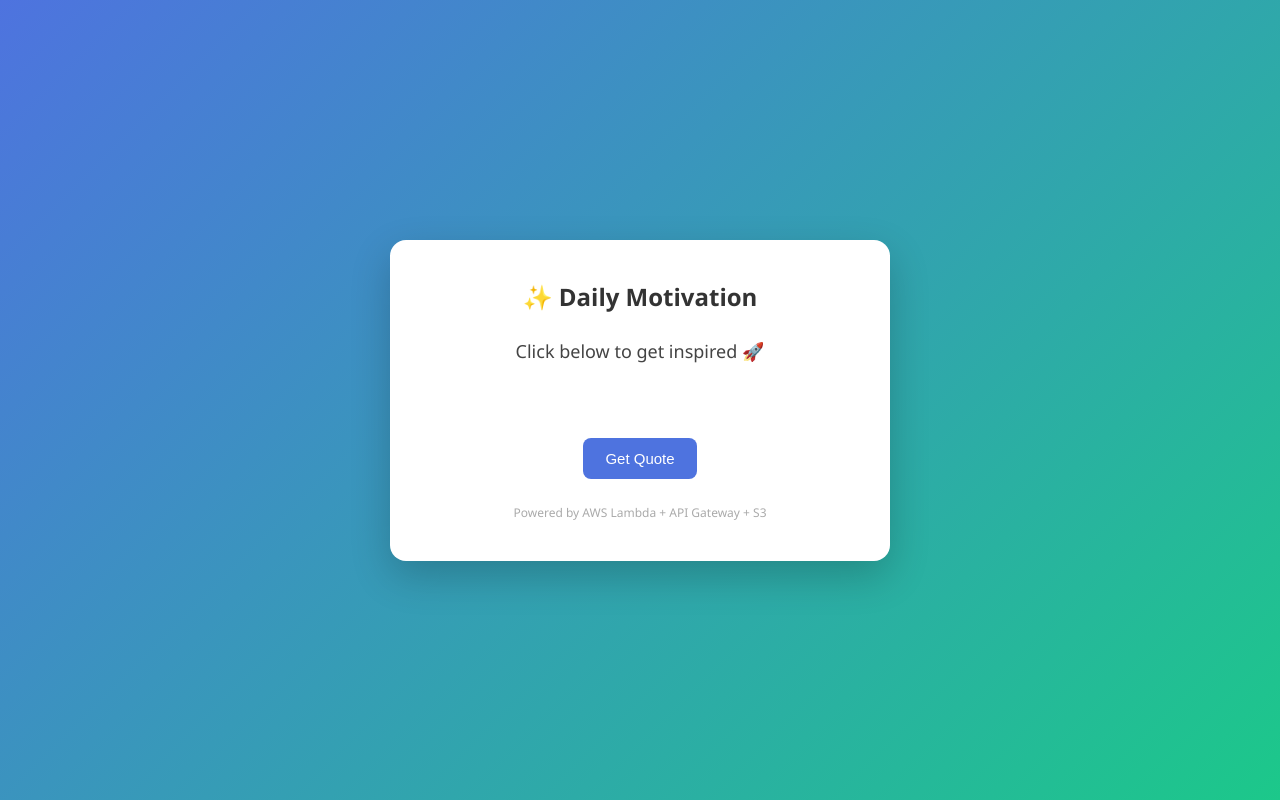
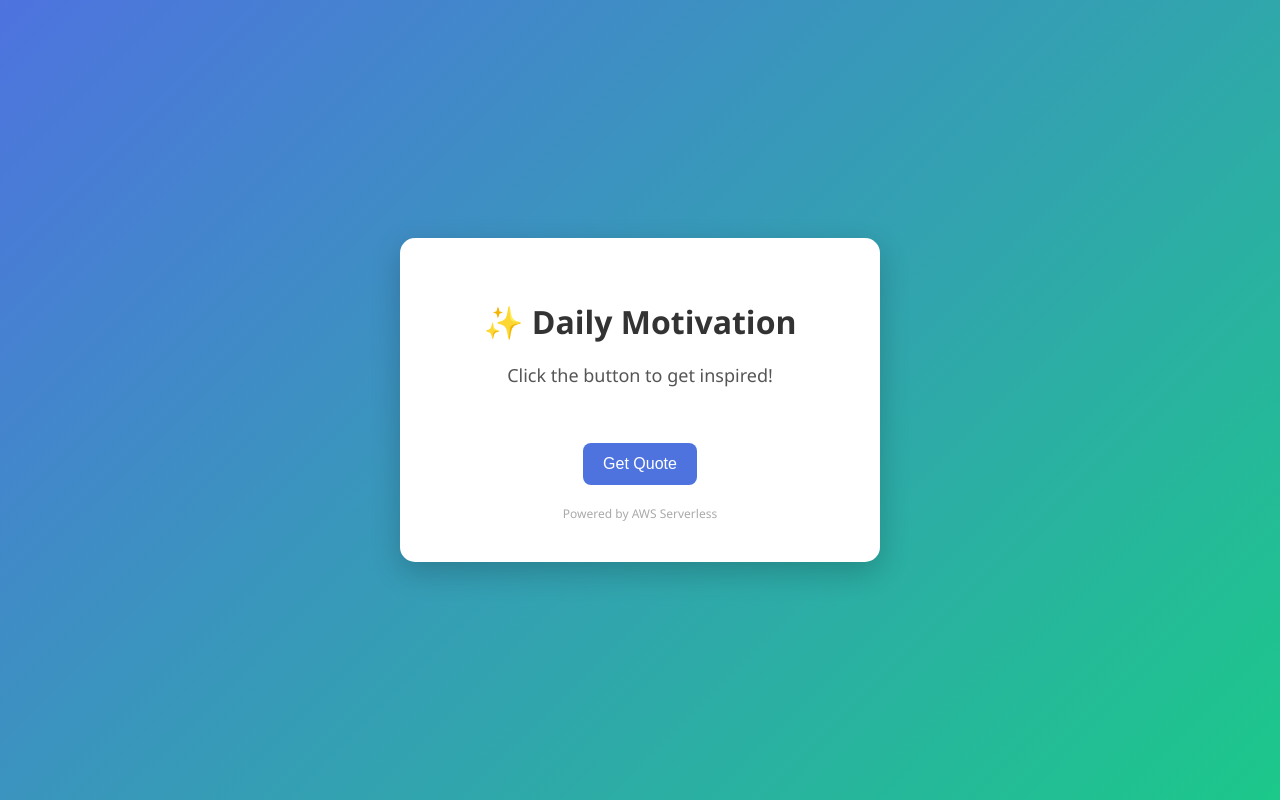
Before and after one commit to AKash112005/Serverless-Quote-Generator, a plain HTML site: page index.html in a window 1280 px wide. Drawn offline with Linux system fonts and the light colour scheme.

Commit message:
Improved frontend UI and structured Lambda response

```diff
--- a/index.html
+++ b/index.html
@@ -3,89 +3,65 @@
 <head>
 <meta charset="UTF-8">
 <meta name="viewport" content="width=device-width, initial-scale=1.0">
-<title>Daily Motivation | Serverless App</title>
+<title>Quote Generator | Serverless App</title>
 
 <style>
-* {
+body {
     margin: 0;
-    padding: 0;
-    box-sizing: border-box;
-}
-
-body {
     font-family: 'Segoe UI', Tahoma, Geneva, Verdana, sans-serif;
     background: linear-gradient(135deg, #4e73df, #1cc88a);
     display: flex;
     justify-content: center;
     align-items: center;
     height: 100vh;
-    padding: 20px;
 }
 
 .container {
-    background: #ffffff;
+    background: white;
     padding: 40px;
-    border-radius: 16px;
-    box-shadow: 0 15px 40px rgba(0,0,0,0.2);
-    width: 100%;
-    max-width: 500px;
+    border-radius: 15px;
+    box-shadow: 0 10px 30px rgba(0,0,0,0.2);
+    width: 400px;
     text-align: center;
-    transition: transform 0.3s ease;
-}
-
-.container:hover {
-    transform: translateY(-5px);
+    transition: 0.3s ease;
 }
 
 h1 {
-    margin-bottom: 25px;
+    margin-bottom: 20px;
     color: #333;
-    font-size: 24px;
-}
-
-.quote-box {
-    margin: 20px 0;
-    min-height: 80px;
 }
 
 #quote {
     font-size: 18px;
-    color: #444;
-    margin-bottom: 10px;
-    line-height: 1.5;
-}
-
-#author {
-    font-size: 14px;
-    color: #777;
-    font-style: italic;
+    color: #555;
+    margin: 20px 0;
+    min-height: 60px;
 }
 
 button {
-    padding: 12px 22px;
+    padding: 12px 20px;
     border: none;
     border-radius: 8px;
     background: #4e73df;
     color: white;
-    font-size: 15px;
+    font-size: 16px;
     cursor: pointer;
-    transition: all 0.3s ease;
+    transition: 0.3s ease;
 }
 
 button:hover {
     background: #2e59d9;
-    transform: scale(1.05);
 }
 
 .loader {
     display: none;
     margin-top: 15px;
     font-size: 14px;
-    color: #999;
+    color: #888;
 }
 
 .footer {
-    margin-top: 25px;
+    margin-top: 20px;
     font-size: 12px;
     color: #aaa;
 }
@@ -96,41 +72,25 @@ button:hover {
 
 <div class="container">
     <h1>✨ Daily Motivation</h1>
-
-    <div class="quote-box">
-        <div id="quote">Click below to get inspired 🚀</div>
-        <div id="author"></div>
-    </div>
-
+    <div id="quote">Click the button to get inspired!</div>
     <button onclick="getQuote()">Get Quote</button>
-    <div class="loader" id="loader">Fetching quote...</div>
-
-    <div class="footer">
-        Powered by AWS Lambda + API Gateway + S3
-    </div>
+    <div class="loader" id="loader">Loading...</div>
+    <div class="footer">Powered by AWS Serverless</div>
 </div>
 
 <script>
 function getQuote() {
     const loader = document.getElementById("loader");
     const quoteBox = document.getElementById("quote");
-    const authorBox = document.getElementById("author");
 
     loader.style.display = "block";
     quoteBox.innerText = "";
-    authorBox.innerText = "";
 
     fetch("https://8eyvmkf3f7.execute-api.ap-southeast-2.amazonaws.com")
         .then(response => response.json())
         .then(data => {
             loader.style.display = "none";
-
-            if (data.success) {
-                quoteBox.innerText = `"${data.data.quote}"`;
-                authorBox.innerText = `— ${data.data.author}`;
-            } else {
-                quoteBox.innerText = "No quote available.";
-            }
+            quoteBox.innerText = `"${data.quote}"`;
         })
         .catch(error => {
             loader.style.display = "none";
```
Also changed, not shown: 1 other file.
